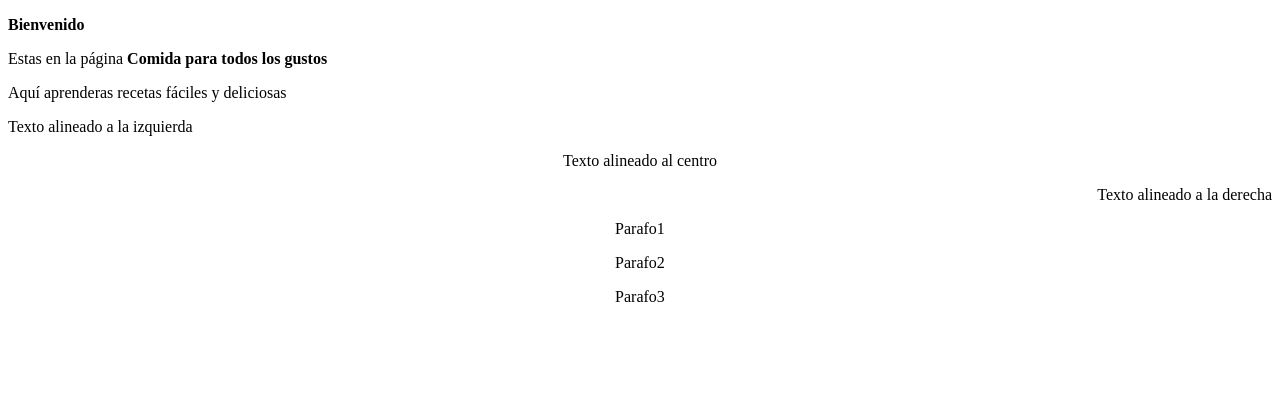
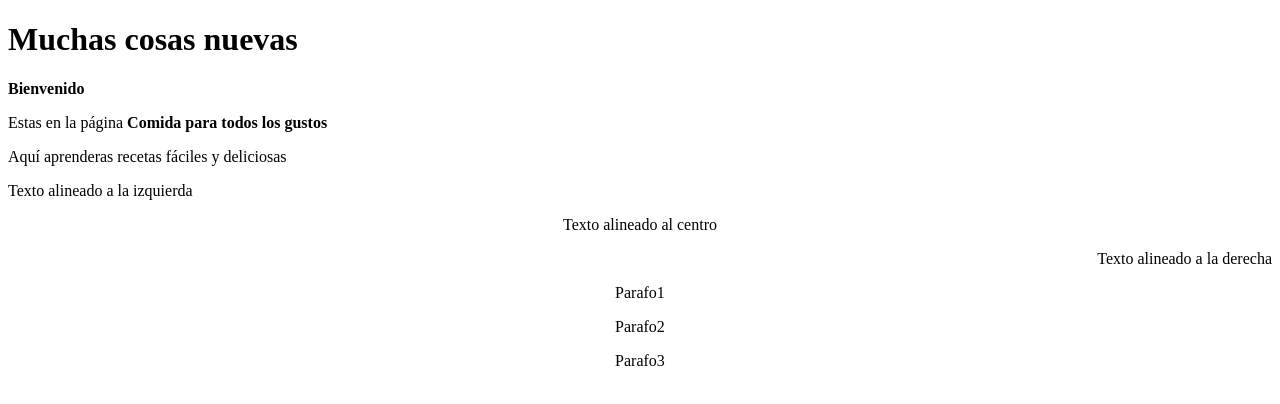
Before and after one commit to pablodgorosito/CursoGit, a plain HTML site: page index.html in a window 1280 px wide. Drawn offline with Linux system fonts and the light colour scheme.

Commit message:
Update index.html

```diff
--- a/index.html
+++ b/index.html
@@ -7,6 +7,7 @@
     <title>Mi primera página</title>
 </head>
 <body>
+    <h1>Muchas cosas nuevas</h1>
     <p><b>Bienvenido</b></p>
     <p>Estas en la página <b>Comida para todos los gustos</b></p>
     <p>Aquí aprenderas recetas fáciles y deliciosas</p>
```
